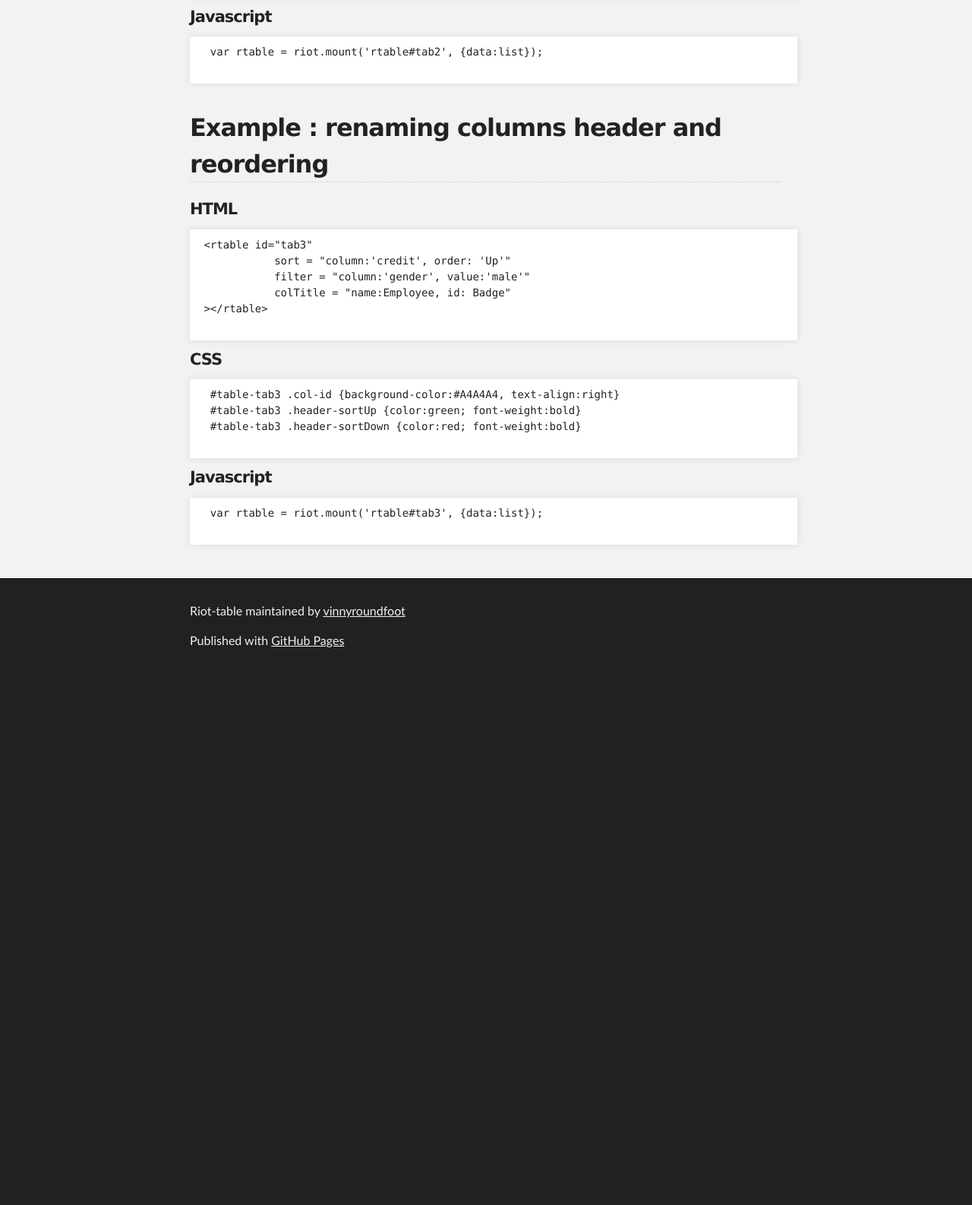
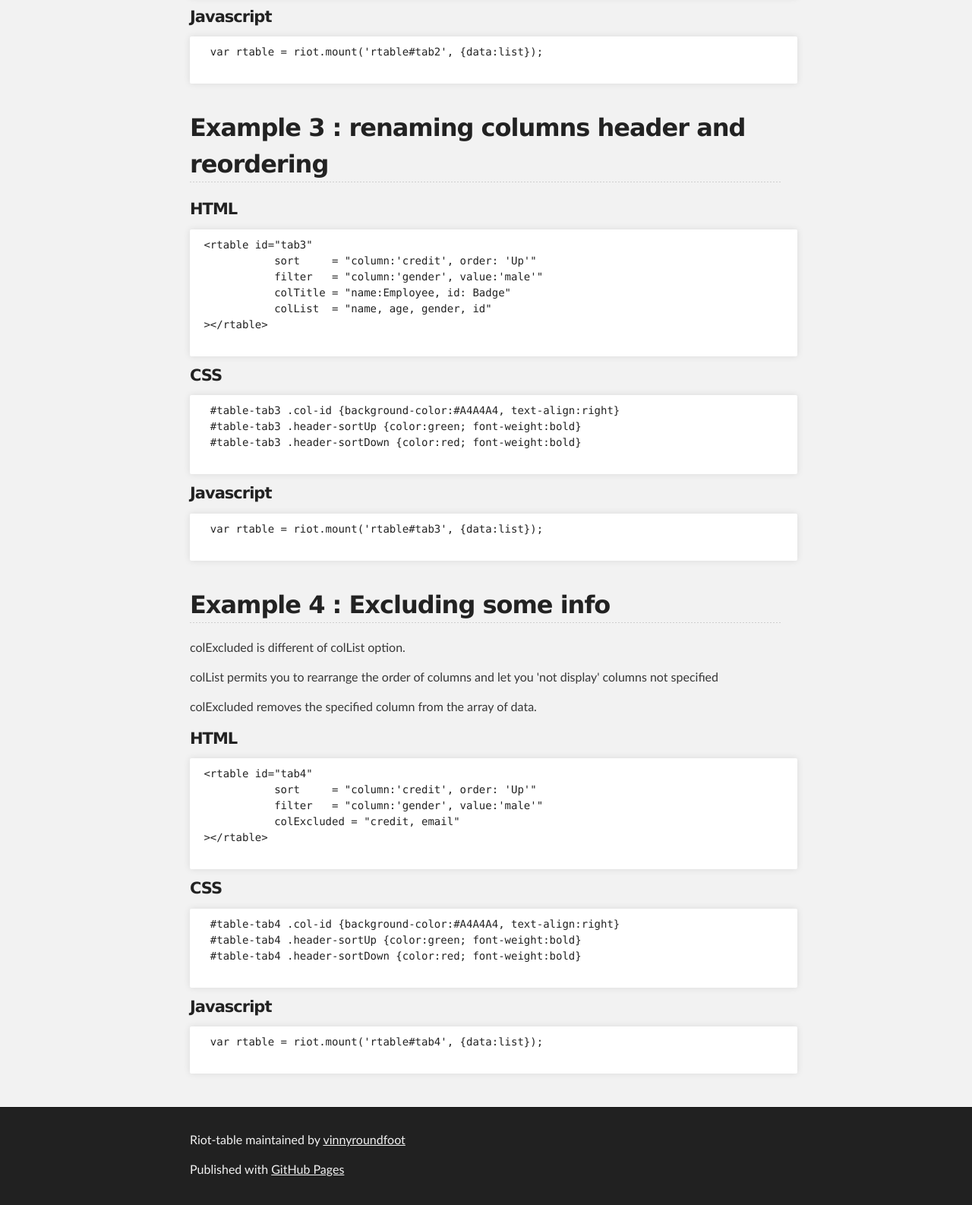
Before and after one commit to vinnyroundfoot/Riot-Table, a plain HTML site: page index.html in a window 1280 px wide. Shown: the part 1869-3455 px from the top of the page at 76% size. Before the commit the page ends 2759 px from the top, so only its background shows below. Drawn offline with Linux system fonts and the light colour scheme; a script that the page names is missing.

Commit message:
add example 4

```diff
--- a/index.html
+++ b/index.html
@@ -21,6 +21,11 @@
         #table-tab3 .col-id {text-align: right; background-color: #C4C4C4;}
         #table-tab3 .header-sortUp {color:green; font-weight:bold}
         #table-tab3 .header-sortDown {color:red; font-weight:bold}
+
+        #table-tab4 .col-id {text-align: right; background-color: #C4C4C4;}
+        #table-tab4 .header-sortUp {color:green; font-weight:bold}
+        #table-tab4 .header-sortDown {color:red; font-weight:bold}
+
 
     </style>
 
@@ -87,7 +92,7 @@
 
 
 <div id="example1">
-    <h2>Basic Example</h2>
+    <h2>Example 1 : Basic usage</h2>
         <h4>HTML</h4>
         <pre>
  &lt;rtable id="tab1">&lt;/rtable>
@@ -108,11 +113,11 @@
 
 
 <div id="example2">
-    <h2>Example using Sort and Filter</h2>
+    <h2>Example 2 : using sort and filter</h2>
         <h4>HTML</h4>
         <pre>
  &lt;rtable id="tab2"
-            sort = "column:'credit', order: 'Up'"
+            sort   = "column:'credit', order: 'Up'"
             filter = "column:'gender', value:'male'"
  >&lt;/rtable>
         </pre>
@@ -136,13 +141,14 @@
  </div>
 
 <div id="example3">
-    <h2>Example : renaming columns header and reordering</h2>
+    <h2>Example 3 : renaming columns header and reordering</h2>
         <h4>HTML</h4>
         <pre>
  &lt;rtable id="tab3"
-            sort = "column:'credit', order: 'Up'"
-            filter = "column:'gender', value:'male'"
+            sort     = "column:'credit', order: 'Up'"
+            filter   = "column:'gender', value:'male'"
             colTitle = "name:Employee, id: Badge"
+            colList  = "name, age, gender, id"
  >&lt;/rtable>
         </pre>
 
@@ -162,12 +168,46 @@
         sort     = "column:age, order: Down"
         filter   = "column:gender, value:male"
         colTitle = "name: Employee, id: Badge"
-        colList  = "name, age, gender, id"
+        colList  = "name, age, gender, id, credit"
 ></rtable>
 
  </div>
 
+<div id="example4">
+    <h2>Example 4 : Excluding some info</h2>
+    <p> colExcluded is different of colList option. </p>
+    <p> colList permits you to rearrange the order of columns and let you 'not display' columns not specified</p>
+    <p> colExcluded removes the specified column from the array of data.</p>
 
+        <h4>HTML</h4>
+        <pre>
+ &lt;rtable id="tab4"
+            sort     = "column:'credit', order: 'Up'"
+            filter   = "column:'gender', value:'male'"
+            colExcluded = "credit, email"
+ >&lt;/rtable>
+        </pre>
+
+        <h4>CSS</h4>
+        <pre>
+  #table-tab4 .col-id {background-color:#A4A4A4, text-align:right}
+  #table-tab4 .header-sortUp {color:green; font-weight:bold}
+  #table-tab4 .header-sortDown {color:red; font-weight:bold}
+        </pre>
+
+        <h4>Javascript</h4>
+        <pre>
+  var rtable = riot.mount('rtable#tab4', {data:list});
+        </pre><br>
+
+ <rtable id="tab4"
+        sort     = "column:age, order: Down"
+        filter   = "column:gender, value:male"
+        colExcluded = "credit, email"
+
+></rtable>
+
+ </div>
       </section>
     </div>
 
@@ -210,6 +250,7 @@
          var rtable1 = riot.mount('rtable#tab1', {data:list});
          var rtable2 = riot.mount('rtable#tab2', {data:list, cloneData:'yes'});
          var rtable3 = riot.mount('rtable#tab3', {data:list, cloneData:'yes'});
+         var rtable4 = riot.mount('rtable#tab4', {data:list, cloneData:'yes'});
         </script>
 
   </body>
```
